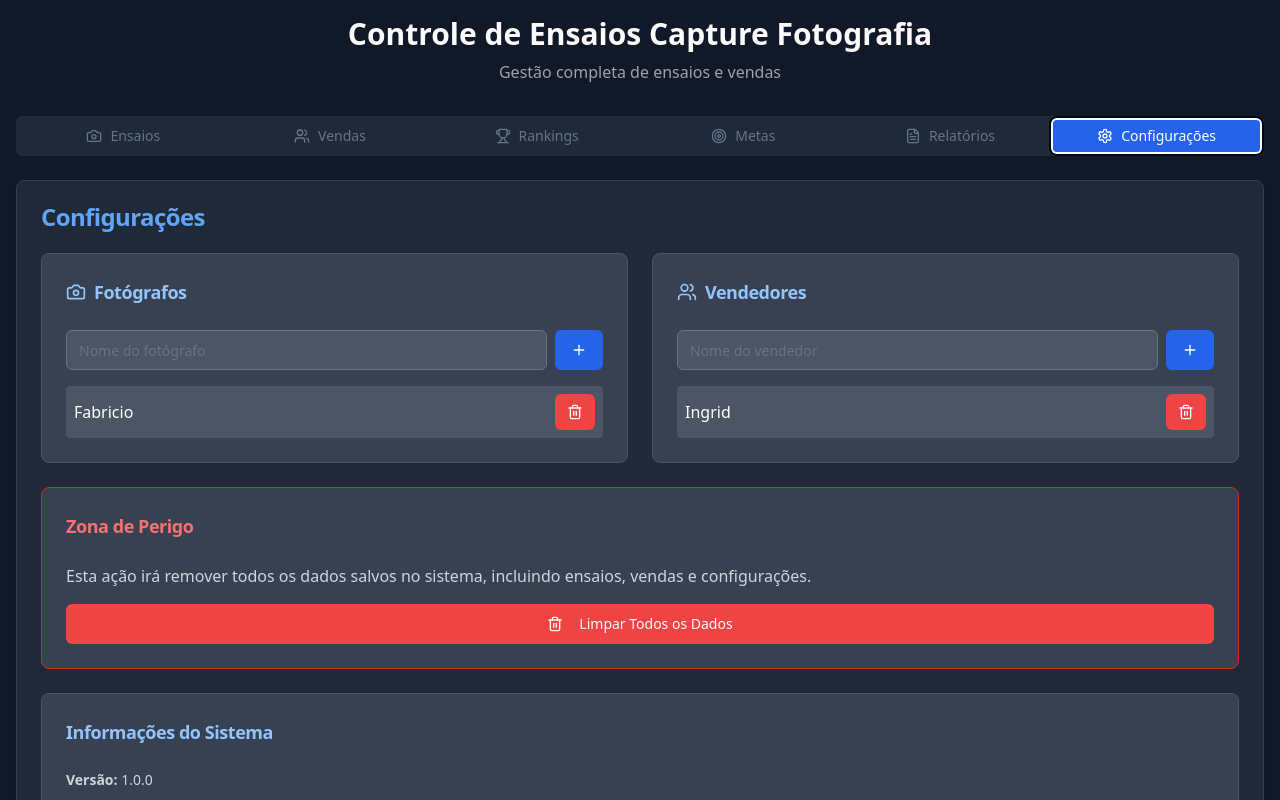
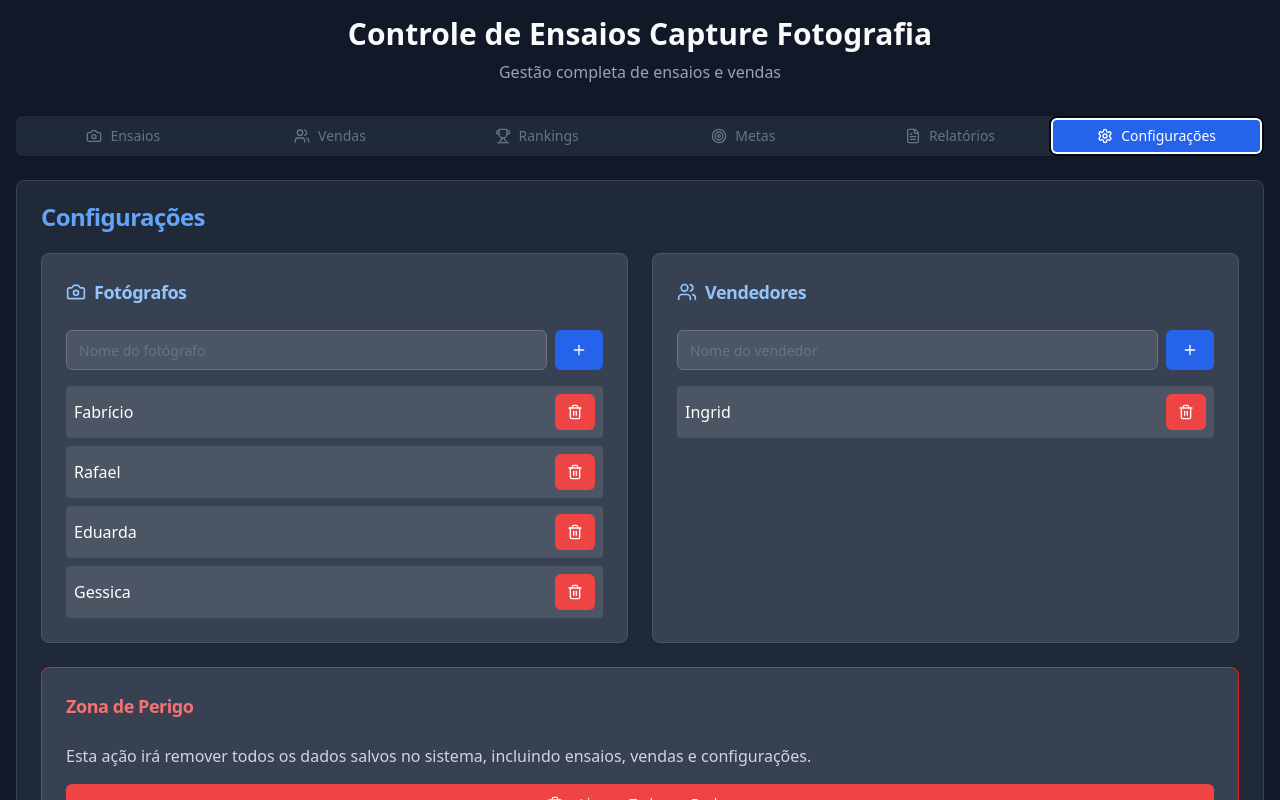
Before and after one commit to clebitoo/controle-de-ensaios, a React (Vite) app: page / in a window 1280 px wide. Both pictures are taken after a click on the tab "Configurações". Shown: the top 800 px of the page. Built offline with nearby package versions, Linux system fonts and the light colour scheme.

Commit message:
Preceding changes

```diff
--- a/src/components/Configuration.tsx
+++ b/src/components/Configuration.tsx
@@ -26,7 +26,7 @@ const Configuration = () => {
       setPhotographers(JSON.parse(savedPhotographers));
     } else {
       // Fotógrafos padrão baseados no exemplo
-      const defaultPhotographers = ['Fabricio'];
+      const defaultPhotographers = ['Fabrício', 'Rafael', 'Eduarda', 'Gessica'];
       setPhotographers(defaultPhotographers);
       localStorage.setItem('photographers', JSON.stringify(defaultPhotographers));
     }
```
